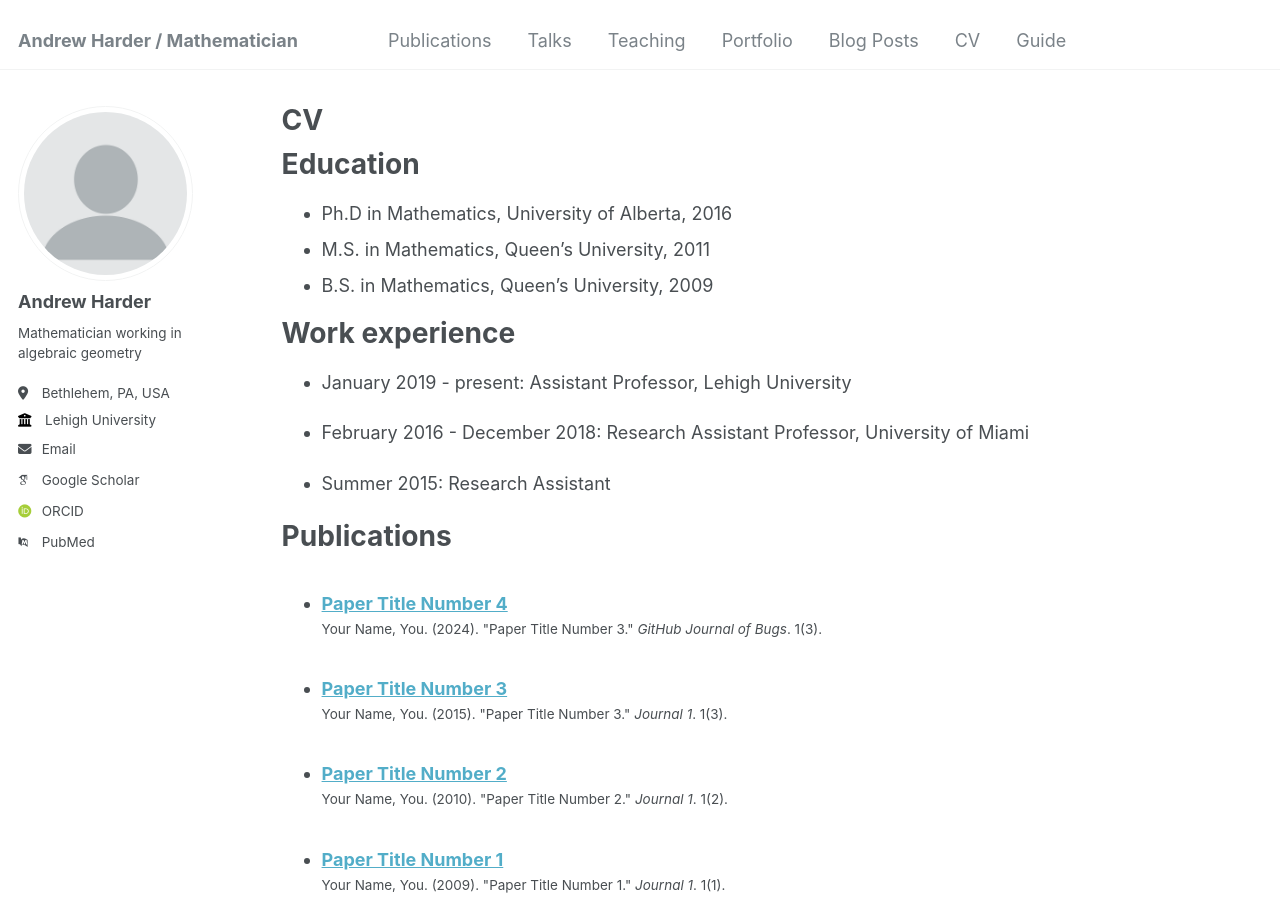
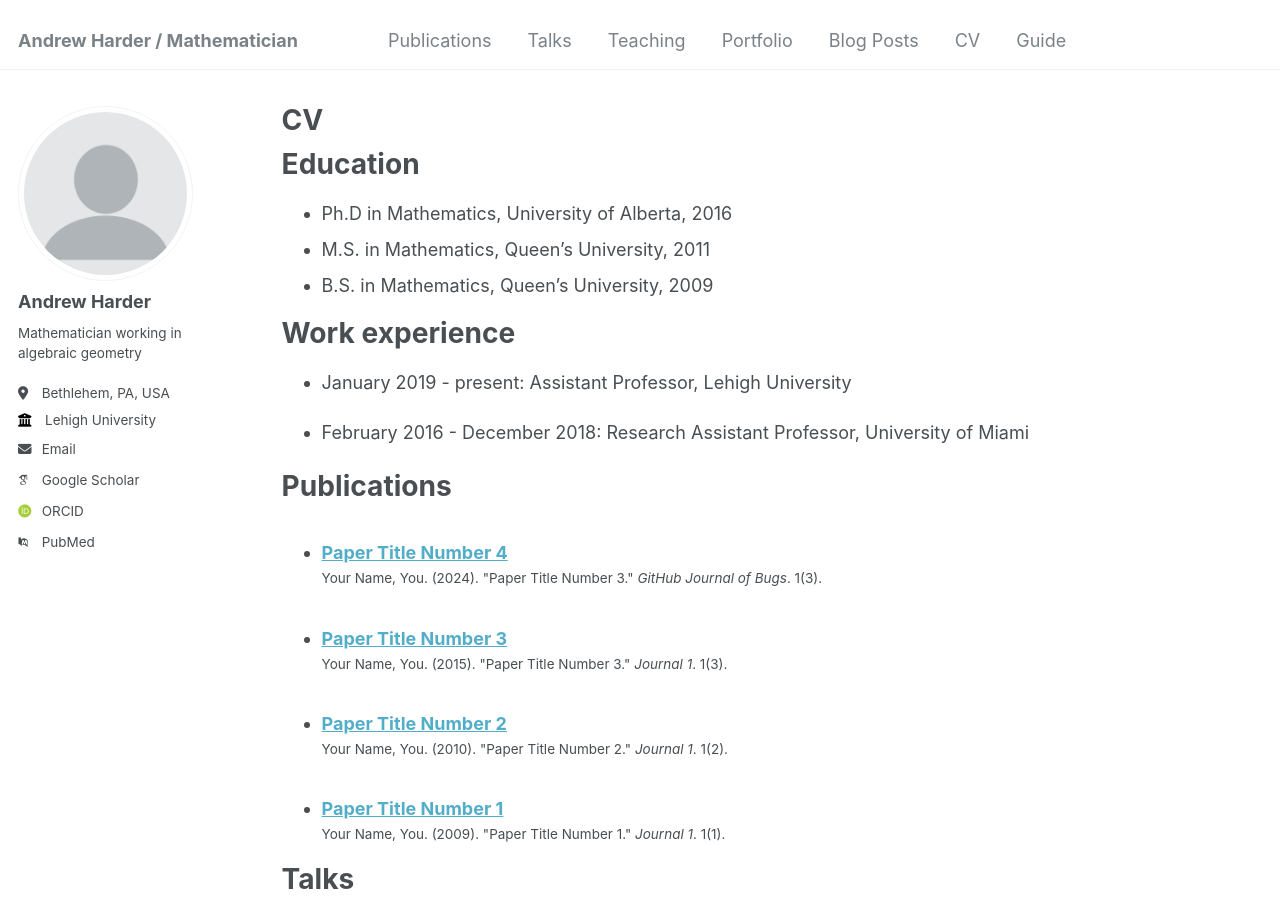
Before and after one commit to anhharder/anhharder.github.io, a Jekyll site: the page built from _pages/cv.md, in a window 1280 px wide and 900 px high. Built offline with Jekyll 4.4.1, drawn with Linux system fonts in a browser that asks for light colours; some web fonts are replaced.

Commit message:
Update cv.md

```diff
--- a/_pages/cv.md
+++ b/_pages/cv.md
@@ -21,8 +21,6 @@ Work experience
 
 * February 2016 - December 2018: Research Assistant Professor, University of Miami
 
-* Summer 2015: Research Assistant
-
 Publications
 ======
   <ul>{% for post in site.publications reversed %}
```
